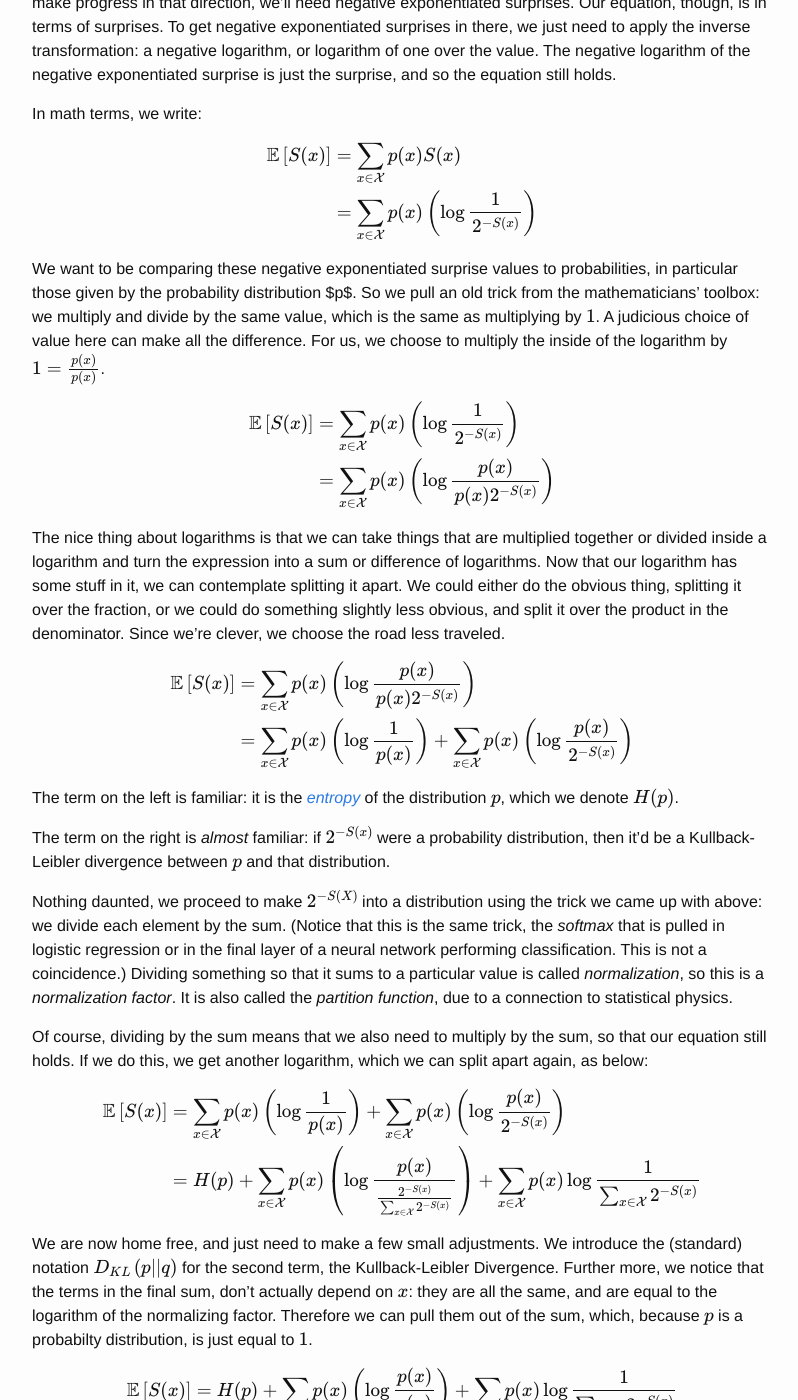
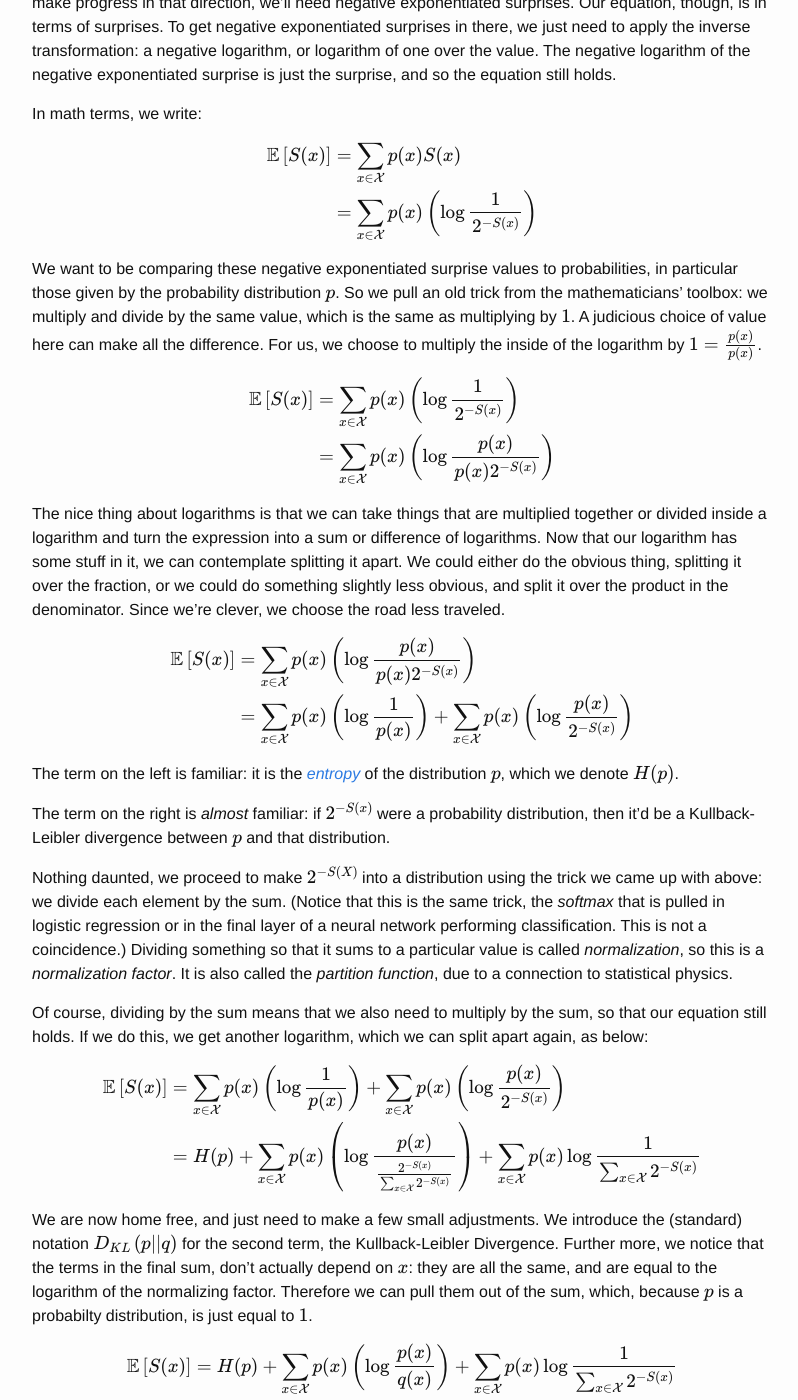
Before and after one commit to charlesfrye/charlesfrye.github.io, a Jekyll site: the page built from _posts/2017-11-09-the-surprise-game.markdown, in a window 1280 px wide and 1400 px high, scrolled down 1905 px. Shown: the whole window, without its empty margins (238-1036 px from the left). Built offline with Jekyll 4.4.1, drawn with Linux system fonts in a browser that asks for light colours; formulas are drawn with MathJax 3; some of the changed text lies outside the part shown.

Commit message:
fixes two typos

```diff
--- a/_posts/2017-11-09-the-surprise-game.markdown
+++ b/_posts/2017-11-09-the-surprise-game.markdown
@@ -183,7 +183,7 @@ $$\begin{align}
 
 We want to be comparing these negative exponentiated surprise
 values to probabilities,
-in particular those given by the probability distribution $p$.
+in particular those given by the probability distribution $$p$$.
 So we pull an old trick from the mathematicians' toolbox:
 we multiply and divide by the same value,
 which is the same as multiplying by $$1$$.
```
Also changed, not shown: other parts of _posts/2017-11-09-the-surprise-game.markdown (+1 -1 lines).
